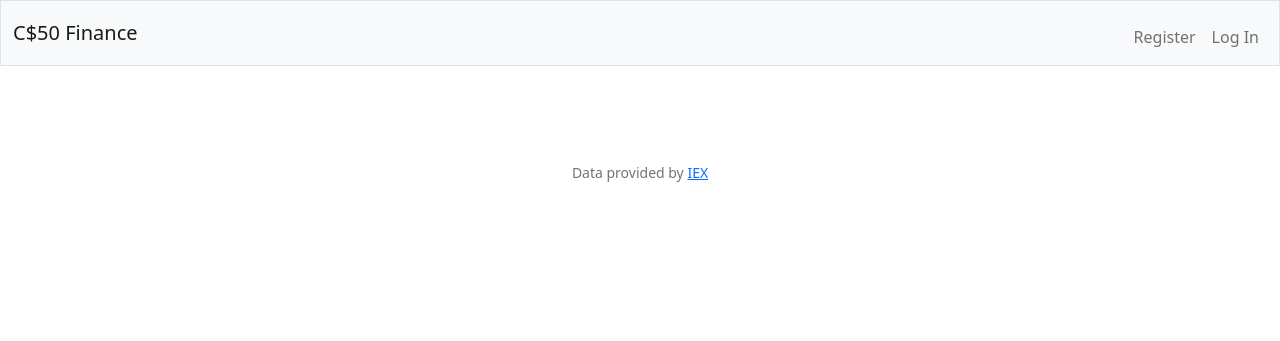
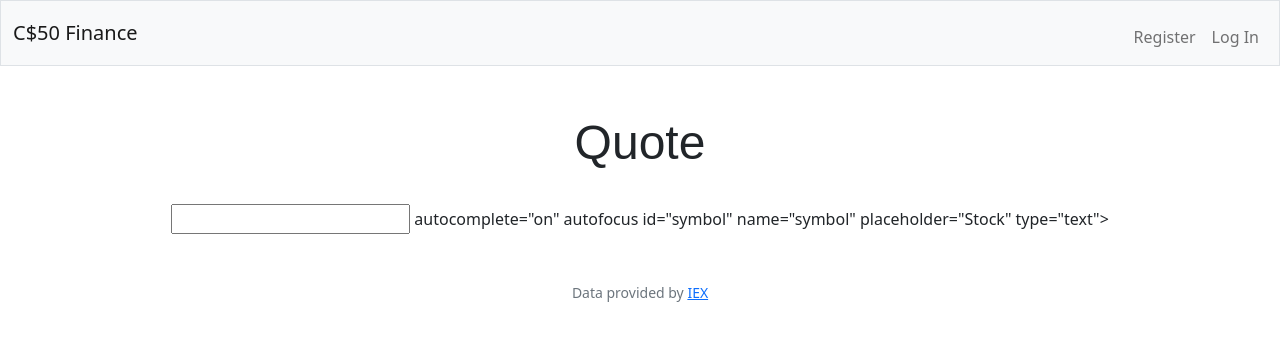
Before and after one commit to kiwiroberson/CS50, a Flask app: template week9/finance/templates/quote.html in a window 1280 px wide. Shown: the top 341 px of the page. Run offline with Flask 3, Linux system fonts and the light colour scheme; the template is opened without the code that fills it, so the values that code supplies are empty; some libraries are stand-ins or nearby versions.

Commit message:
Tue, Sep 19, 2023, 1:44 PM +01:00

```diff
--- a/week9/finance/app.py
+++ b/week9/finance/app.py
@@ -103,7 +103,11 @@ def logout():
 @login_required
 def quote():
     """Get stock quote."""
-    return apology("TODO")
+    if request.method == "POST":
+
+    else:
+        return render_template("quote.html")
+
 
 
 @app.route("/register", methods=["GET", "POST"])
--- a/week9/finance/templates/quote.html
+++ b/week9/finance/templates/quote.html
@@ -5,6 +5,15 @@
 {% endblock %}
 
 {% block main %}
+    <form action="/quote" method="post">
+        <div>
+            <h1>
+                Quote
+            </h1>
+            <br>
+            <input> autocomplete="on" autofocus id="symbol" name="symbol" placeholder="Stock" type="text">
 
+        </div>
+    </form>
 {% endblock %}
 .schema
```
